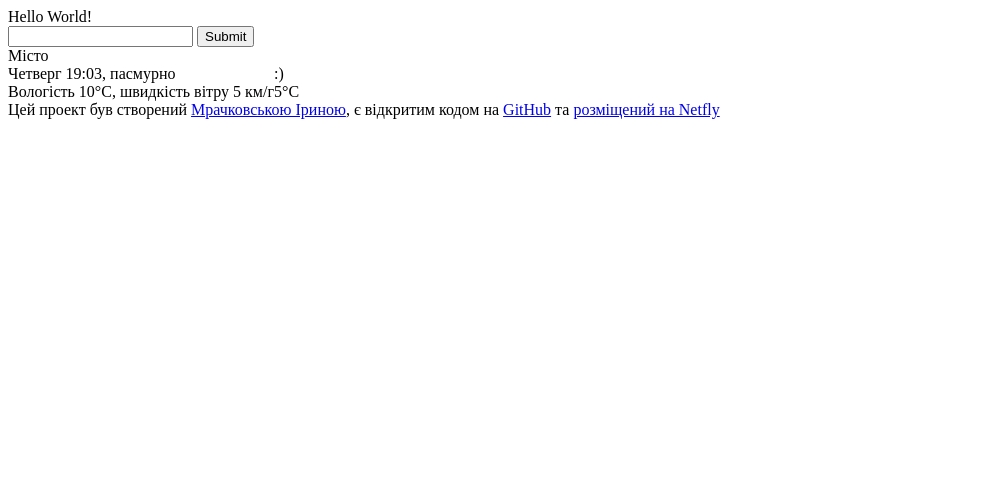
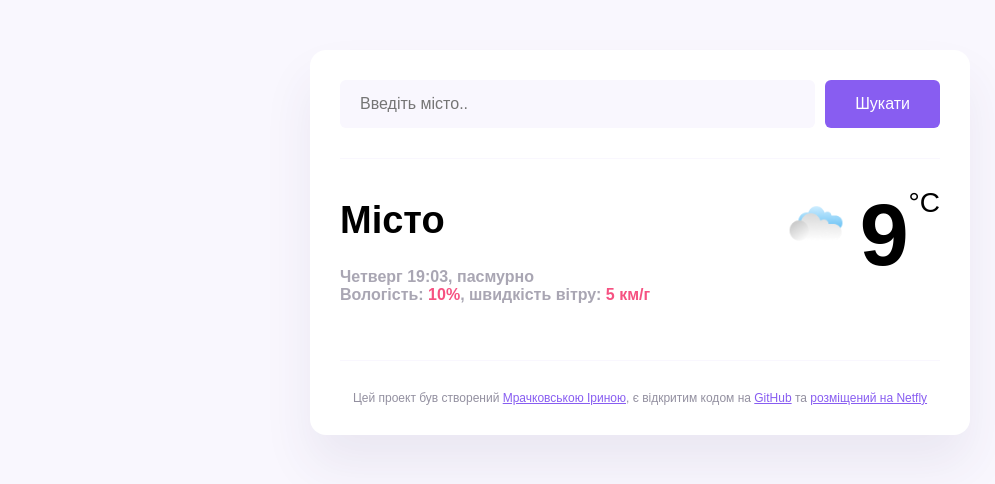
Before and after one commit to Iryna-Shtangret/My_Weather_for_SheCodesPlus, a plain HTML site: page index.html in a window 1280 px wide. Shown: the whole page, without its empty margins (0-995 px from the left). Drawn offline with Linux system fonts and the light colour scheme.

Commit message:
Create and filled with CSS data

```diff
--- a/index.html
+++ b/index.html
@@ -9,23 +9,32 @@
   </head>
   <body>
     <div class="container">
-      <head>
-        Hello World!
+      <header>
         <form>
-          <input type="search" />
-          <input type="submit" />
+          <input
+            type="search"
+            class="col-8 search-form"
+            placeholder="Введіть місто.."
+            required
+          />
+          <input type="submit" class="col-4 button-form" value="Шукати" />
         </form>
-      </head>
+      </header>
       <main>
-        <div>Місто</div>
-        <div class="row weather-data">
-          <div class="col-6">
-            <div>Четверг 19:03, пасмурно</div>
-            <div>Вологість 10°C, швидкість вітру 5 км/г</div>
+        <div class="weather-data">
+          <div>
+            <h1 class="city">Місто</h1>
+            <p class="weather-details">
+              Четверг 19:03, пасмурно
+              <br />
+              Вологість: <strong class="humidity">10%</strong>, швидкість вітру:
+              <strong class="wind">5 км/г</strong>
+            </p>
           </div>
-          <div class="col-6">
-            <div>:)</div>
-            <div>5°C</div>
+          <div class="data-temp">
+            <img src="img\broken-clouds-day.png" alt="icon" class="icon-temp" />
+            <div class="temperature">9</div>
+            <div class="temperature-unit">°C</div>
           </div>
         </div>
       </main>
--- a/src/style.css
+++ b/src/style.css
@@ -1,3 +1,97 @@
+body {
+  background-color: #f9f7fe;
+  font-family: Arial, Helvetica, sans-serif;
+}
+
+a {
+  color: #885df1;
+}
+
+.container {
+  background: #fff;
+  max-width: 600px;
+  border-radius: 16px;
+  margin: 50px auto;
+  padding: 30px;
+  box-shadow: 0 30px 50px rgba(65, 50, 100, 0.08);
+}
+
+main {
+  padding-bottom: 40px;
+}
+
+form {
+  display: flex;
+  justify-content: space-between;
+  padding-bottom: 30px;
+  border-bottom: 1px solid #f9f7fe;
+}
+
+.search-form {
+  background-color: #f9f7fe;
+  width: 80%;
+  font-size: 16px;
+  padding: 15px 20px;
+  border-radius: 6px;
+  border: none;
+}
+
+.button-form {
+  background: #885df1;
+  border: none;
+  border-radius: 6px;
+  color: #fff;
+  font-size: 16px;
+  padding: 15px 30px;
+  margin-left: 10px;
+}
+
 .weather-data {
   display: flex;
+  justify-content: space-between;
 }
+
+.weather-details {
+  font-size: 16px;
+  color: rgba(39, 33, 66, 0.4);
+  font-weight: bold;
+}
+
+.weather-data strong {
+  color: #f65282;
+}
+
+.city {
+  font-size: 38px;
+  font-weight: bold;
+  padding-top: 15px;
+}
+
+.data-temp {
+  display: flex;
+}
+
+.icon-temp {
+  height: 88px;
+  weight: 88px;
+  padding-top: 20px;
+}
+
+.temperature {
+  font-size: 88px;
+  font-weight: bold;
+  padding-top: 25px;
+}
+
+.temperature-unit {
+  font-size: 28px;
+  padding-top: 28px;
+}
+
+footer {
+  padding-top: 30px;
+  text-align: center;
+  font-size: 12px;
+  color: rgba(39, 33, 66, 0.5);
+  border-top: 1px solid #f9f7fe;
+}
```
Also changed, not shown: img/broken-clouds-day.png (added).
